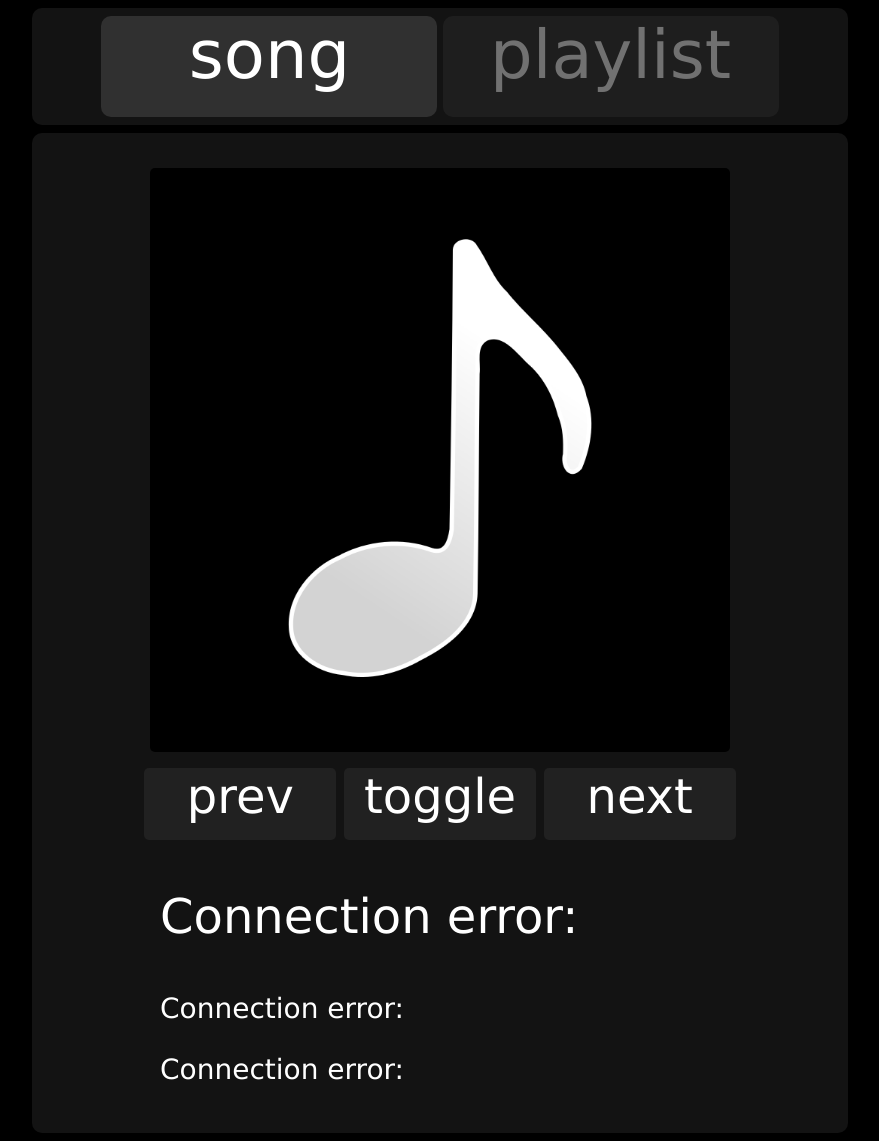
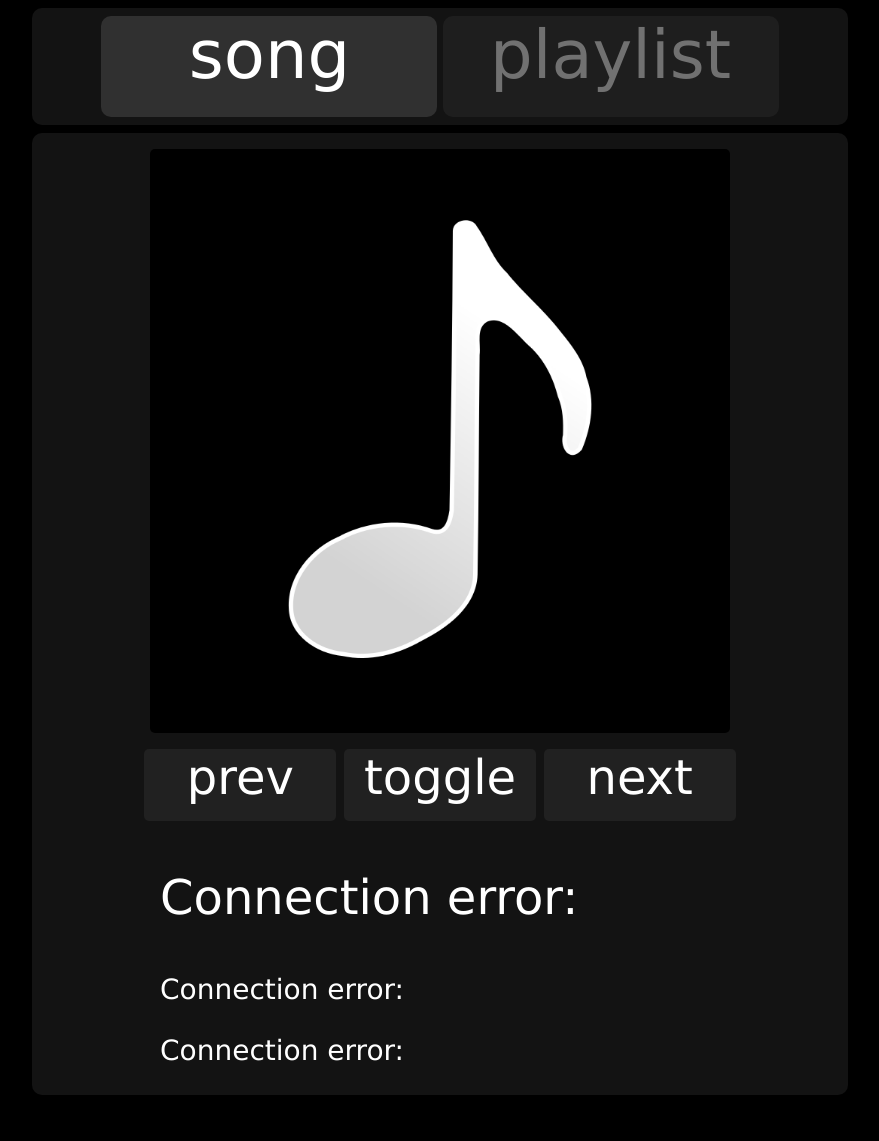
Before and after one commit to cmplex/webmpc, a PHP site: page / in a window 1280 px wide. Shown: the whole page, without its empty margins (200-1079 px from the left). After the commit the page ends 1095 px from the top, so only its background shows below. Run offline with PHP 8.4, Linux system fonts and the light colour scheme; data that the repository does not hold is empty.

Commit message:
remove linebreaks from layout

```diff
--- a/index.php
+++ b/index.php
@@ -18,28 +18,23 @@
 			<div class="modebutton" id="playlistbutton">playlist</div>
 		</div>
 
-		<br/>
 
 		<!-- Display Area -->
 		<div id="displayarea">
 
 			<!-- Song view -->
 			<div class="modeview" id="songview">
-				<br/>
 				<p id="albumart"></p>
-				<br/>
 				<div id="controls">
 					<div class="controlbutton" id="prevbutton">prev</div>
 					<div class="controlbutton" id="togglebutton">toggle</div>
 					<div class="controlbutton" id="nextbutton">next	</div>
 				</div>
-				<br/>
 				<div id="songdescr">
 					<p id="title"></p>
 					<p id="artist"></p>
 					<p id="album"></p>
 				</div>
-				<br/><br/>
 			</div>
 
 			<!-- Playlist view -->
--- a/style/stylesheet.css
+++ b/style/stylesheet.css
@@ -13,12 +13,14 @@ a:visited 	{color: #FFFFFF;}
 #modeswitcher{
 	background-color: #131313;
 	border-radius: 10px;
-	display: inline-block;
+	display: block;
 	text-align: center;
 
 	padding: 0.5em;
 
 	margin-bottom: 0.5em;
+	margin-left: auto;
+	margin-right: auto;
 
 	width: 50em;
 }
@@ -40,9 +42,12 @@ a:visited 	{color: #FFFFFF;}
 #displayarea{
 	background-color: #131313;
 	border-radius: 10px;
-	display: inline-block;
+	display: block;
 	text-align: center;
 	color: #FFFFFF;
 
+	margin-left: auto;
+	margin-right: auto;
+
 	width: 51em;
 }
```
